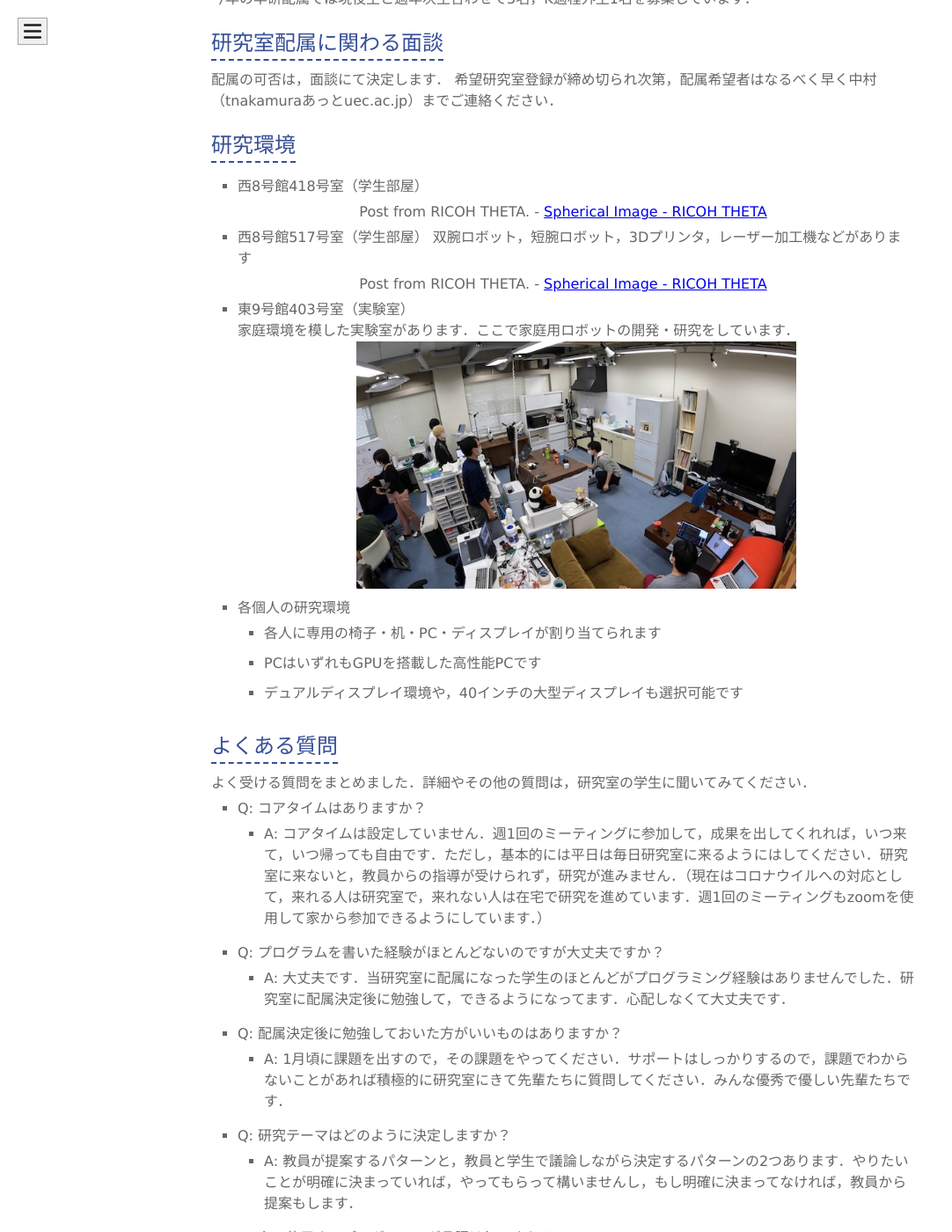
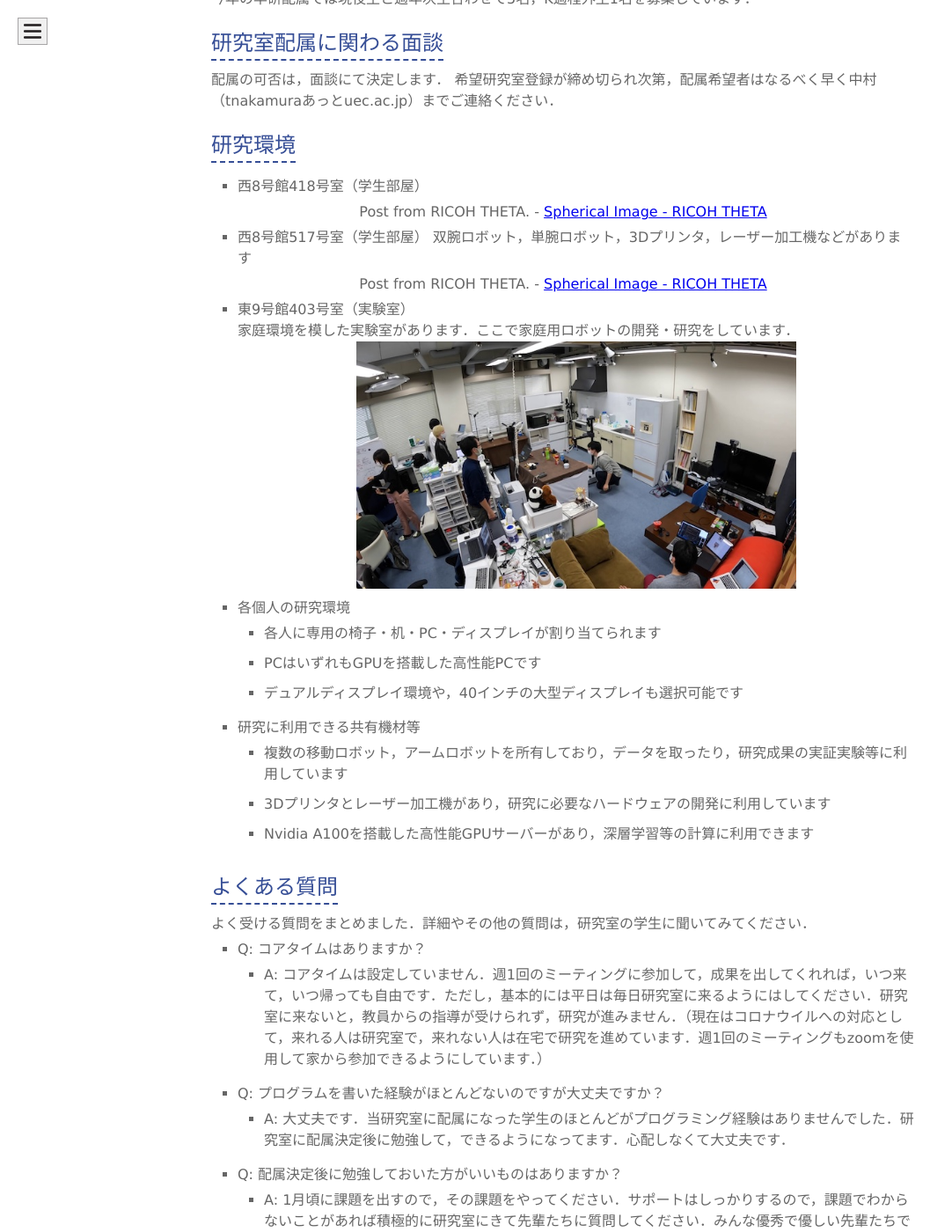
Before and after one commit to naka-lab/naka-lab.github.io, a Jekyll site: the page built from subpages/haizoku.md, in a window 1280 px wide and 1400 px high, scrolled down 658 px. Shown: the whole window at 88% size, without its empty margins (0-1082 px from the left). Built offline with Jekyll 4.4.1, drawn with Linux system fonts in a browser that asks for light colours; comment, search, counter and statistics services are not loaded; our own code applies the rules of GitHub Pages for plain Markdown files.

Commit message:
Update haizoku.md

```diff
--- a/subpages/haizoku.md
+++ b/subpages/haizoku.md
@@ -20,7 +20,7 @@ layout: default
 </div>
 
 - 西8号館517号室（学生部屋）
-双腕ロボット，短腕ロボット，3Dプリンタ，レーザー加工機などがあります
+双腕ロボット，単腕ロボット，3Dプリンタ，レーザー加工機などがあります
 <div align="center">
 <blockquote data-width="500" data-height="375" class="ricoh-theta-spherical-image" >Post from RICOH THETA. - <a href="https://theta360.com/s/s94HW9yhQlIxvU3Wxh3E5calk" target="_blank">Spherical Image - RICOH THETA</a></blockquote>
 <script async src="https://theta360.com/widgets.js" charset="utf-8"></script>
@@ -29,11 +29,16 @@ layout: default
 - 東9号館403号室（実験室）
   家庭環境を模した実験室があります．ここで家庭用ロボットの開発・研究をしています．
   <img src="imgs/e9-403.jpg" alt="e9-403" width="500" />
+
 - 各個人の研究環境
-
   - 各人に専用の椅子・机・PC・ディスプレイが割り当てられます
   - PCはいずれもGPUを搭載した高性能PCです
   - デュアルディスプレイ環境や，40インチの大型ディスプレイも選択可能です
+
+- 研究に利用できる共有機材等
+  - 複数の移動ロボット，アームロボットを所有しており，データを取ったり，研究成果の実証実験等に利用しています
+  - 3Dプリンタとレーザー加工機があり，研究に必要なハードウェアの開発に利用しています
+  - Nvidia A100を搭載した高性能GPUサーバーがあり，深層学習等の計算に利用できます
 
 ## よくある質問
 よく受ける質問をまとめました．詳細やその他の質問は，研究室の学生に聞いてみてください．
```
